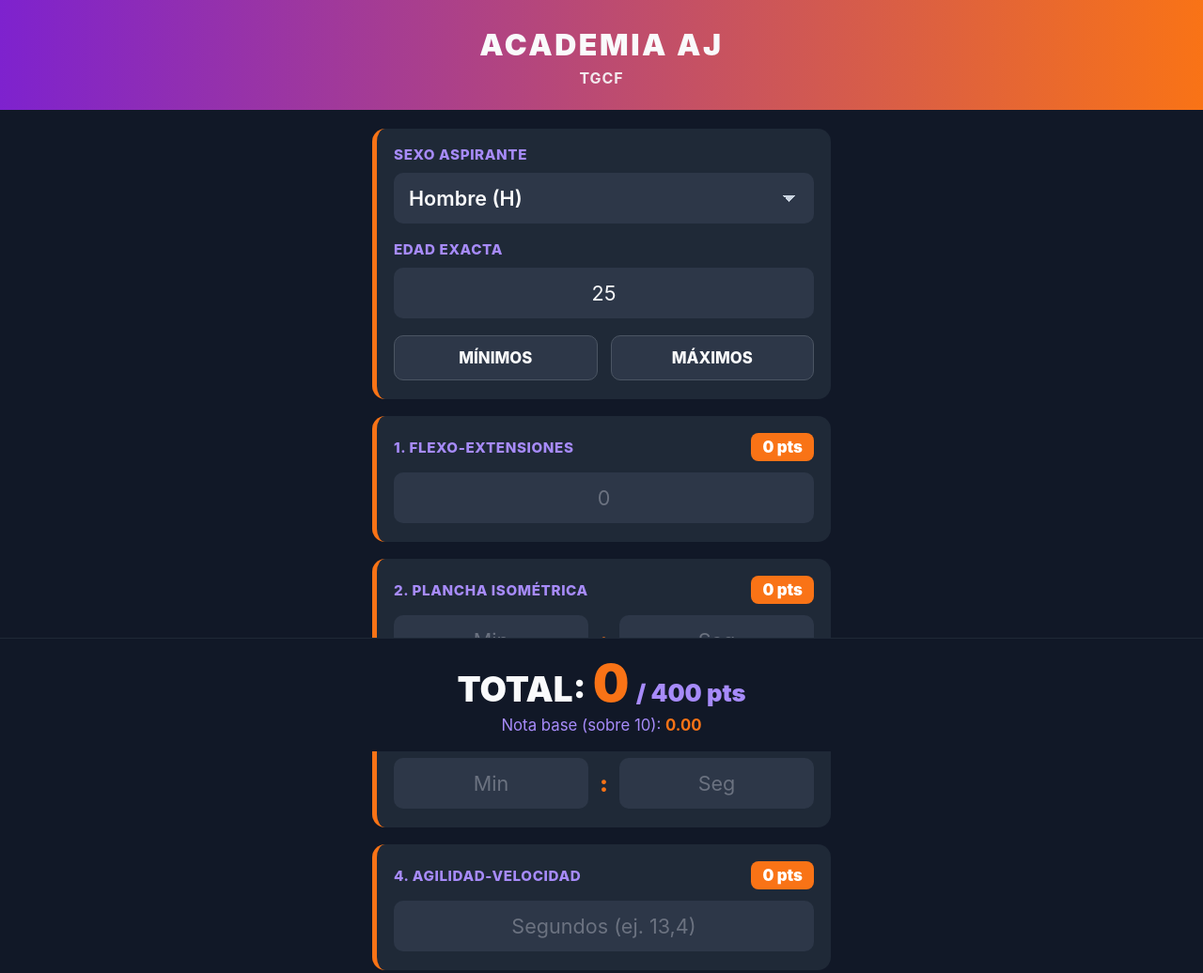
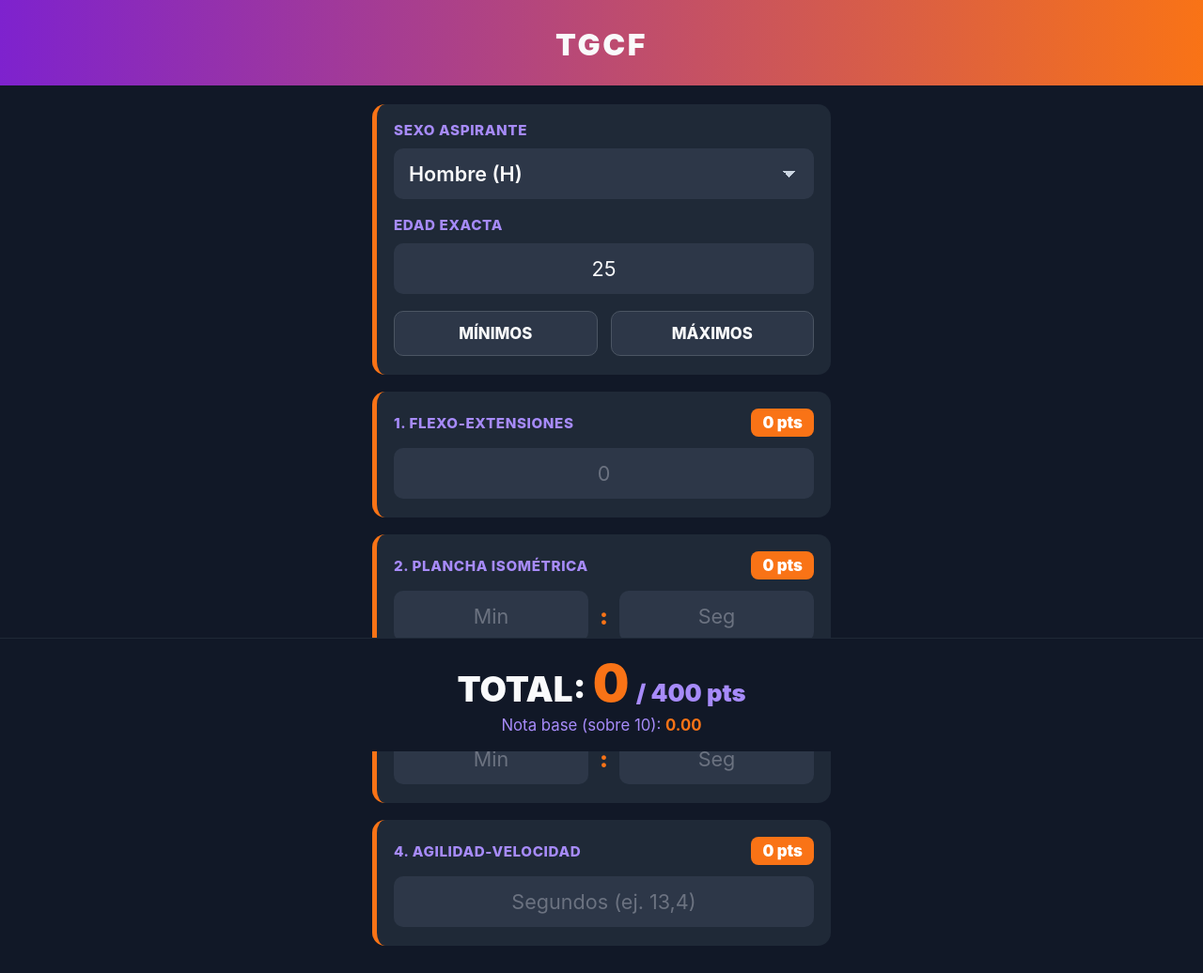
Before and after one commit to kasas1978/tcgcf, a plain HTML site: page index.html in a window 1280 px wide. Shown: the top 1036 px of the page at 94% size. Drawn offline with Linux system fonts and the light colour scheme.

Commit message:
Update index.html

```diff
--- a/index.html
+++ b/index.html
@@ -62,9 +62,8 @@
 </head>
 <body>
 <header>
-  <h1>ACADEMIA AJ</h1>
-  <p>TGCF</p>
-</header>
+  <h1>TGCF</h1>
+ </header>
 <main>
   <section class="card">
     <label for="sexo">Sexo aspirante</label>
```
